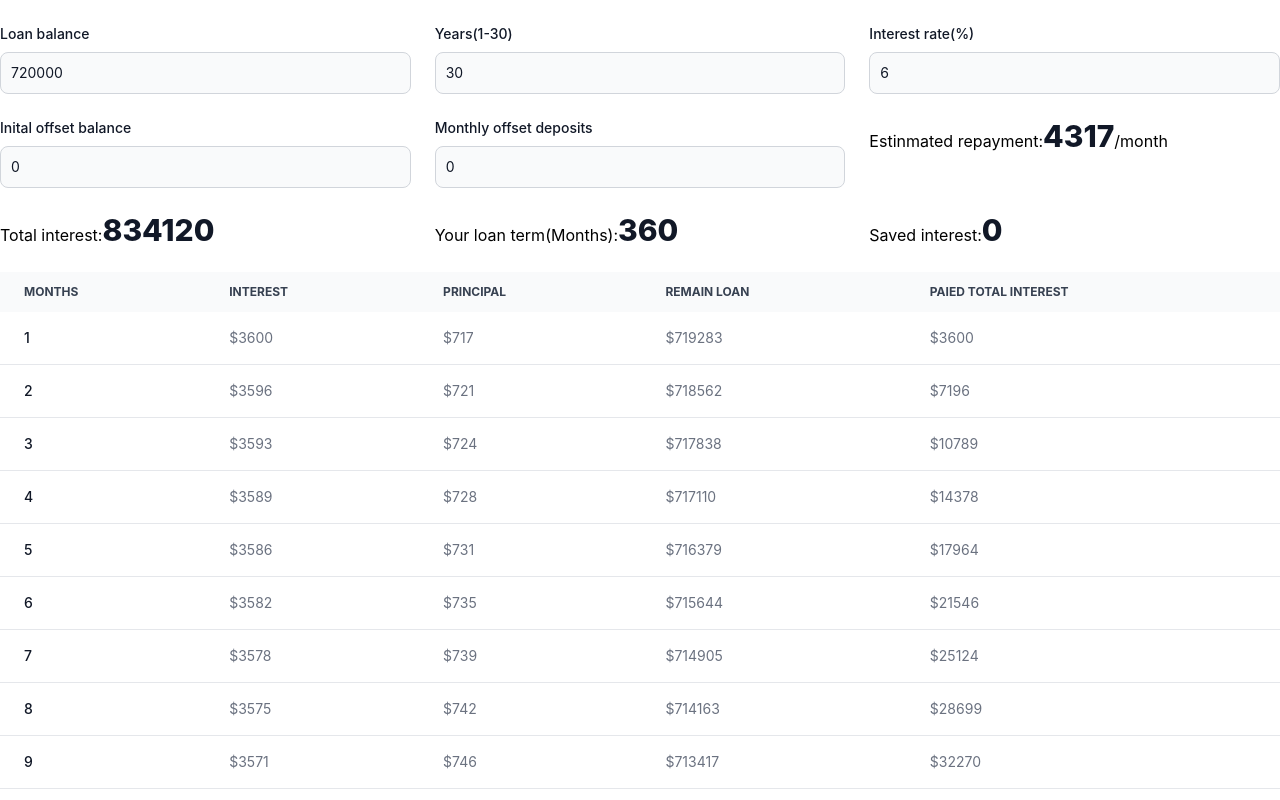
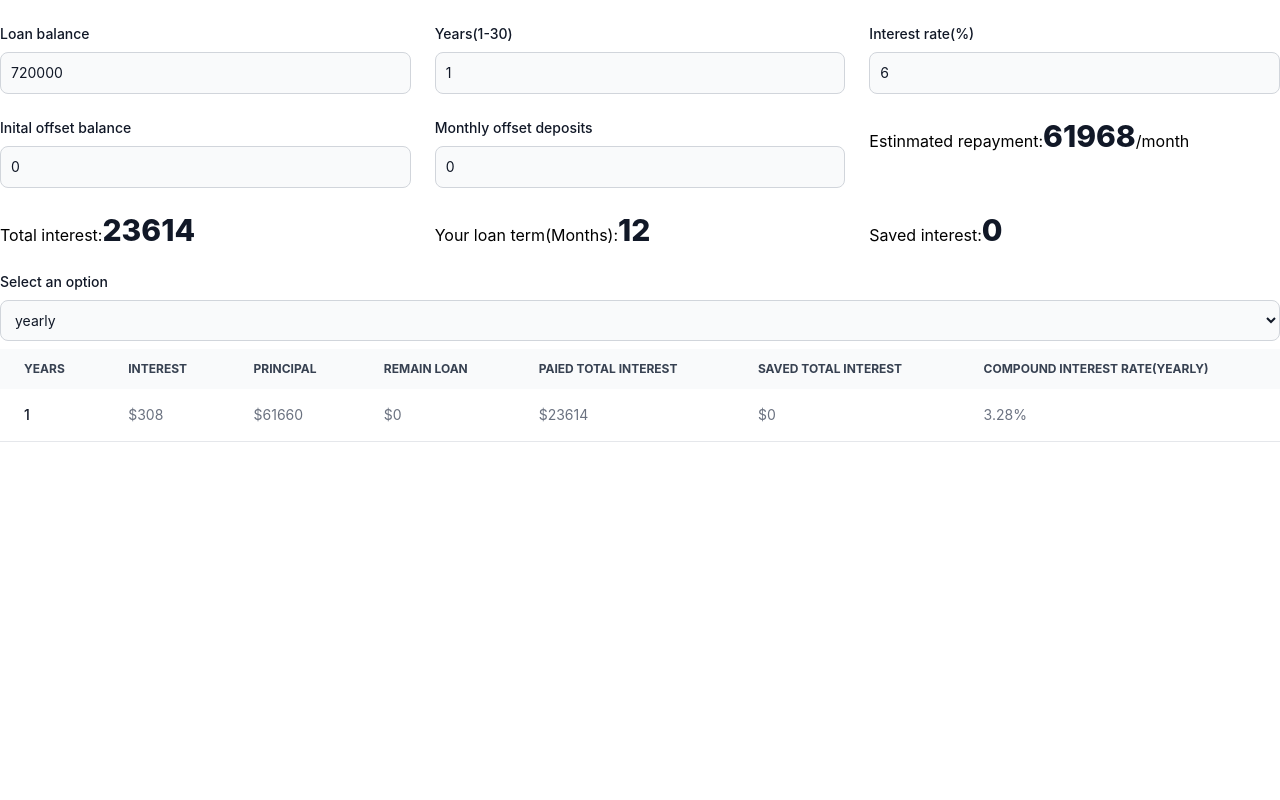
Before and after one commit to canzhao0928/home-loan, a React (Create React App) app: page / in a window 1280 px wide. Shown: the top 800 px of the page. Built offline with nearby package versions, Linux system fonts and the light colour scheme.

Commit message:
add monthly/yearly display

```diff
--- a/src/component/HomeloanCalculator.js
+++ b/src/component/HomeloanCalculator.js
@@ -4,7 +4,7 @@ import PaymentTable from "./PaymentTable";
 
 export default function HomeloanCalculator() {
   const [loanBalance, setLoanBalance] = useState(720000);
-  const [year, setYear] = useState(30);
+  const [year, setYear] = useState(1);
   const [interestRate, setInterestRate] = useState(6.0);
   const [monthPay, setMonthPay] = useState("");
   const [totalInterest, setTotalInterest] = useState("");
@@ -12,20 +12,12 @@ export default function HomeloanCalculator() {
   const [offsetBalance, setOffsetBalance] = useState(0);
   const [monthOffset, setMonthOffset] = useState(0);
 
-  const calculateTable = () => {
-    let month = year * 12;
-    const monthlyRate = interestRate / 1200;
-    //calculate monthly payment
-    const monthlyPay = Math.round(
-      (loanBalance * (monthlyRate * Math.pow(1 + monthlyRate, month))) /
-        (Math.pow(1 + monthlyRate, month) - 1)
-    );
-
-    setMonthPay(monthlyPay);
-
-    //calculate total interest
-    const totalinterest = monthlyPay * (year * 12) - loanBalance;
-    setTotalInterest(Math.round(totalinterest));
+  const calculateRepaymentTable = (
+    monthlyRate,
+    monthlyPay,
+    monthOffset,
+    offsetBalance
+  ) => {
     //calculate the payment table
     let loanBalanceRemain = loanBalance;
     let array = [];
@@ -37,7 +29,7 @@ export default function HomeloanCalculator() {
       let interest = 0;
       //offset < loanBalance
       if (loanBalanceRemain - offset > 0) {
-        interest = Math.round((loanBalanceRemain - offset) * monthlyRate);
+        interest = (loanBalanceRemain - offset) * monthlyRate;
       }
       // last month pay as plan no matter how much loan left
       if (loanBalanceRemain < monthlyPay && loanBalanceRemain - offset > 0) {
@@ -45,12 +37,25 @@ export default function HomeloanCalculator() {
         interest = monthlyPay - principal;
         remainLoan = 0;
       } else {
-        principal = Math.round(monthlyPay - interest);
-        remainLoan = Math.round(loanBalanceRemain - principal);
+        principal = monthlyPay - interest;
+        remainLoan = loanBalanceRemain - principal;
       }
       loanBalanceRemain = remainLoan;
 
       totalInterestTillNow += interest;
+
+      let compInterestRate = 0;
+      if (index % 12 === 0) {
+        compInterestRate = (
+          (Math.pow(
+            (loanBalance - offset + totalInterestTillNow) /
+              (loanBalance - offset),
+            1 / (index / 12)
+          ) -
+            1) *
+          100
+        ).toFixed(2);
+      }
 
       const tabledata = {
         month: index,
@@ -58,14 +63,50 @@ export default function HomeloanCalculator() {
         Principal: principal,
         remainLoan: remainLoan,
         totalInterest: totalInterestTillNow,
+        compInterestRate: compInterestRate,
       };
       array.push(tabledata);
     }
+
+    return array;
+  };
+  useEffect(() => {
+    let month = year * 12;
+    const monthlyRate = interestRate / 1200;
+    //calculate monthly payment
+    const monthlyPay =
+      (loanBalance * (monthlyRate * Math.pow(1 + monthlyRate, month))) /
+      (Math.pow(1 + monthlyRate, month) - 1);
+    setMonthPay(monthlyPay);
+
+    //calculate total interest
+    const totalinterest = monthlyPay * (year * 12) - loanBalance;
+    setTotalInterest(totalinterest);
+
+    //calculate table data
+    let array = calculateRepaymentTable(
+      monthlyRate,
+      monthlyPay,
+      monthOffset,
+      offsetBalance
+    );
+    if (monthOffset || offsetBalance) {
+      //without offset
+      const arrayWithoutOffset = calculateRepaymentTable(
+        monthlyRate,
+        monthlyPay,
+        0,
+        0
+      );
+
+      const offsetArray = array.map((data, index) => {
+        data.savedInterest =
+          arrayWithoutOffset[index].totalInterest - data.totalInterest;
+        return data;
+      });
+      array = offsetArray;
+    }
     setTableArray(array);
-  };
-
-  useEffect(() => {
-    calculateTable();
   }, [loanBalance, year, interestRate, offsetBalance, monthOffset]);
 
   const handleLoanBalance = (e) => {
@@ -184,7 +225,7 @@ export default function HomeloanCalculator() {
           <h2>
             Estinmated repayment:
             <strong className="font-extrabold text-gray-900 dark:text-white text-3xl">
-              {monthPay}
+              {Math.ceil(monthPay)}
             </strong>
             /month
           </h2>
@@ -194,8 +235,8 @@ export default function HomeloanCalculator() {
             Total interest:
             <strong className="font-extrabold text-gray-900 dark:text-white text-3xl">
               {tableArray.length === 0
-                ? totalInterest
-                : tableArray[tableArray.length - 1].totalInterest}
+                ? Math.ceil(totalInterest)
+                : Math.ceil(tableArray[tableArray.length - 1].totalInterest)}
             </strong>
           </h2>
         </div>
@@ -215,8 +256,10 @@ export default function HomeloanCalculator() {
             <strong className="font-extrabold text-gray-900 dark:text-white text-3xl">
               {tableArray.length === 0
                 ? 0
-                : totalInterest -
-                  tableArray[tableArray.length - 1].totalInterest}
+                : Math.round(
+                    totalInterest -
+                      tableArray[tableArray.length - 1].totalInterest
+                  )}
             </strong>
           </h2>
         </div>
--- a/src/component/PaymentTable.js
+++ b/src/component/PaymentTable.js
@@ -1,11 +1,43 @@
+import { useEffect, useState } from "react";
+
 export default function PaymentTable({ tableData }) {
+  const [number, setNumber] = useState("yearly");
+  const [tableDisplay, setTableDisplay] = useState(tableData);
+
+  const handleNumber = (e) => {
+    setNumber(e.target.value);
+  };
+
+  useEffect(() => {
+    if (number === "monthly") {
+      setTableDisplay(tableData);
+    } else if (number === "yearly") {
+      const array = tableData.filter((table) => table.month % 12 === 0);
+      setTableDisplay(array);
+    }
+  }, [number, tableData]);
+
   return (
     <div className="container m-auto">
+      <label
+        htmlFor="countries"
+        className="block mb-2 text-sm font-medium text-gray-900 dark:text-white"
+      >
+        Select an option
+      </label>
+      <select
+        onChange={handleNumber}
+        id="countries"
+        className="mb-2 bg-gray-50 border border-gray-300 text-gray-900 text-sm rounded-lg focus:ring-blue-500 focus:border-blue-500 block w-full p-2.5 dark:bg-gray-700 dark:border-gray-600 dark:placeholder-gray-400 dark:text-white dark:focus:ring-blue-500 dark:focus:border-blue-500"
+      >
+        <option value="yearly">yearly</option>
+        <option value="monthly">monthly</option>
+      </select>
       <table className="w-full text-sm text-left text-gray-500 dark:text-gray-400">
         <thead className="text-xs text-gray-700 uppercase bg-gray-50 dark:bg-gray-700 dark:text-gray-400">
           <tr>
             <th scope="col" className="px-6 py-3">
-              Months
+              {number === "monthly" ? "months" : "years"}
             </th>
             <th scope="col" className="px-6 py-3">
               Interest
@@ -19,10 +51,18 @@ export default function PaymentTable({ tableData }) {
             <th scope="col" className="px-6 py-3">
               Paied total interest
             </th>
+            <th scope="col" className="px-6 py-3">
+              Saved total interest
+            </th>
+            {number === "yearly" && (
+              <th scope="col" className="px-6 py-3">
+                Compound interest rate(yearly)
+              </th>
+            )}
           </tr>
         </thead>
         <tbody>
-          {tableData.map((table) => {
+          {tableDisplay.map((table) => {
             return (
               <tr
                 className="bg-white border-b dark:bg-gray-800 dark:border-gray-700"
@@ -32,12 +72,20 @@ export default function PaymentTable({ tableData }) {
                   scope="row"
                   className="px-6 py-4 font-medium text-gray-900 whitespace-nowrap dark:text-white"
                 >
-                  {table.month}
+                  {number === "monthly" ? table.month : table.month / 12}
                 </th>
-                <td className="px-6 py-4">${table.interest}</td>
-                <td className="px-6 py-4">${table.Principal}</td>
-                <td className="px-6 py-4">${table.remainLoan}</td>
-                <td className="px-6 py-4">${table.totalInterest}</td>
+                <td className="px-6 py-4">${Math.round(table.interest)}</td>
+                <td className="px-6 py-4">${Math.round(table.Principal)}</td>
+                <td className="px-6 py-4">${Math.round(table.remainLoan)}</td>
+                <td className="px-6 py-4">
+                  ${Math.round(table.totalInterest)}
+                </td>
+                <td className="px-6 py-4">
+                  ${table.savedInterest ? Math.round(table.savedInterest) : 0}
+                </td>
+                {number === "yearly" && (
+                  <td className="px-6 py-4">{table.compInterestRate}%</td>
+                )}
               </tr>
             );
           })}
```
